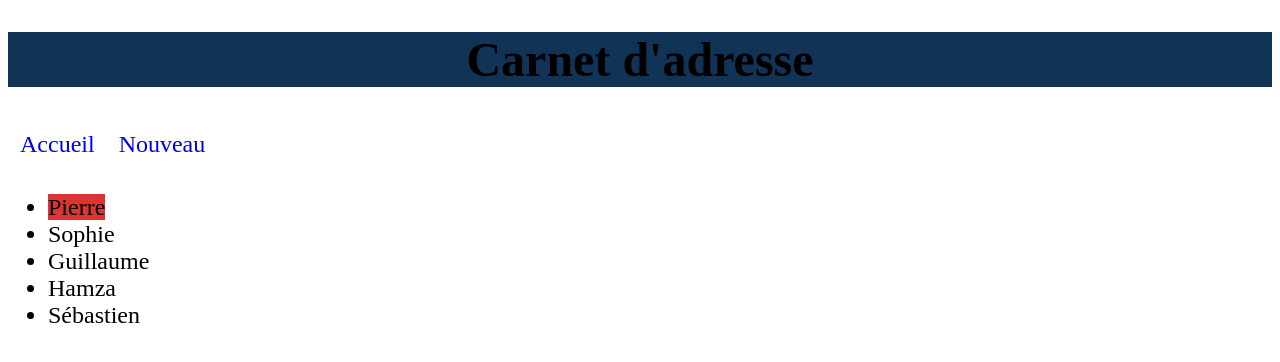
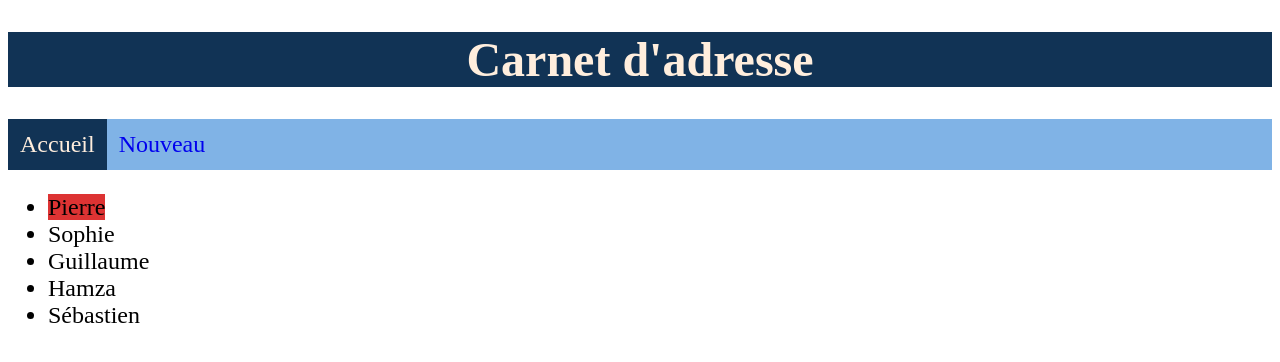
Before and after one commit to pbreteche/ng210208, an Angular app: page / in a window 1280 px wide. Shown: the top 362 px of the page. Built offline with nearby package versions, Linux system fonts and the light colour scheme.

Commit message:
router link active

```diff
--- a/src/_variables.scss
+++ b/src/_variables.scss
@@ -1 +1,2 @@
 $brand-color: #135;
+$light-color: #fed;
--- a/src/app/app.component.html
+++ b/src/app/app.component.html
@@ -2,8 +2,11 @@
 
 <nav>
     <ul>
-        <li><a routerLink="/">Accueil</a></li>
-        <li><a routerLink="/nouveau">Nouveau</a></li>
+        <li><a routerLink="/" routerLinkActive="active"
+            [routerLinkActiveOptions]="{exact: true}">
+            Accueil
+        </a></li>
+        <li><a routerLink="/nouveau" routerLinkActive="active">Nouveau</a></li>
     </ul>
 </nav>
 
--- a/src/app/app.component.scss
+++ b/src/app/app.component.scss
@@ -3,10 +3,11 @@
 h1 {
     text-align: center;
     background-color: $brand-color;
+    color: $light-color;
 }
 
 nav {
-    background-color: lighten($brand-color, 80%);
+    background-color: lighten($brand-color, 50%);
 
     ul {
         list-style-type: none;
@@ -18,5 +19,10 @@ nav {
         text-decoration: none;
         display: block;
         padding: .5em;
+
+        &.active {
+            background-color: $brand-color;
+            color: $light-color;
+        }
     }
 }
```
